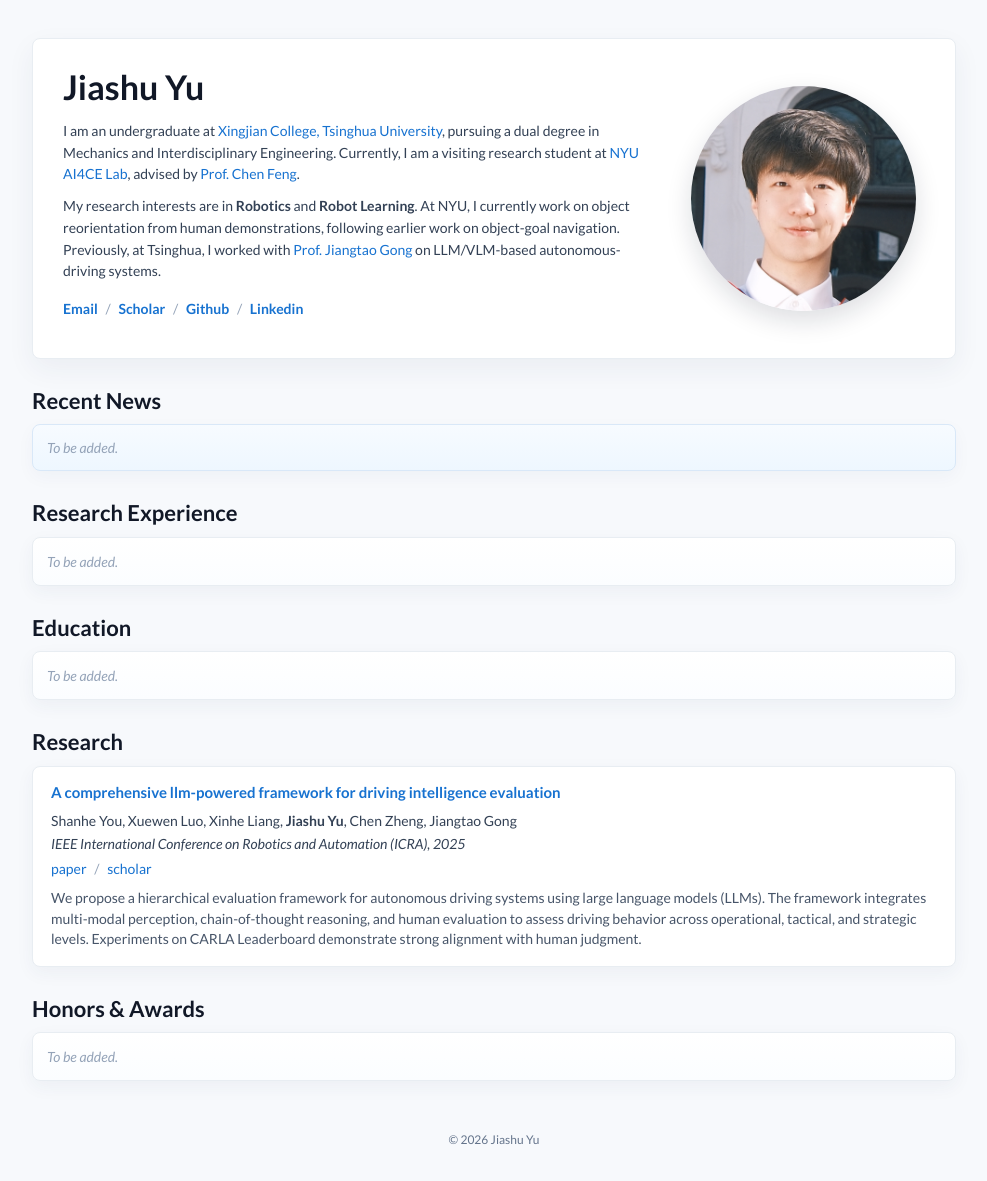
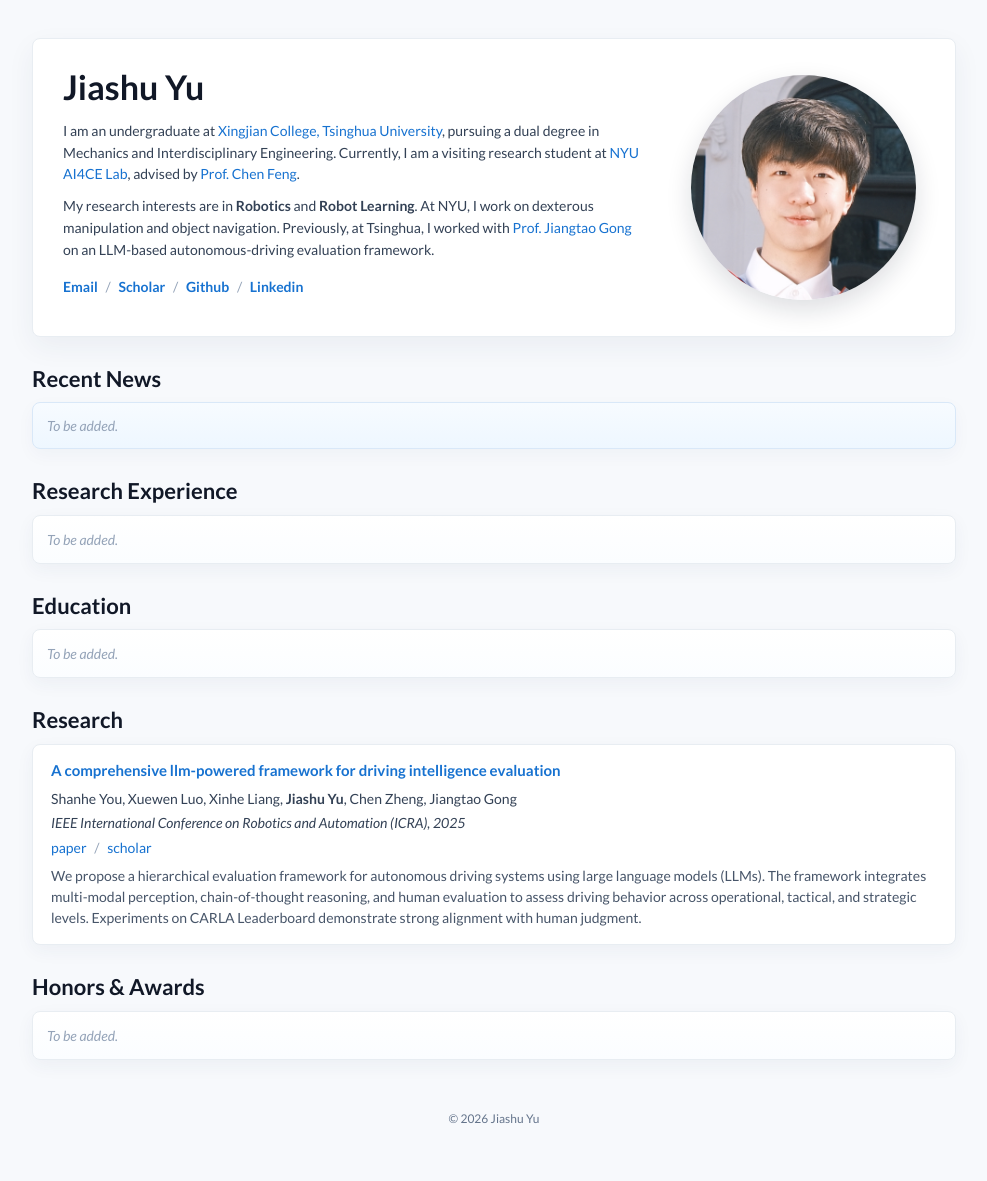
Before and after one commit to Jiashu-Yu/Jiashu-Yu.github.io, a Jekyll site: the page built from _pages/about.md, in a window 1280 px wide. Shown: the whole page, without its empty margins (146-1133 px from the left). Built offline with Jekyll 4.4.1, drawn with Linux system fonts in a browser that asks for light colours; after the commit the page ends 1160 px from its top, so only the background shows below that.

Commit message:
Simplify project descriptions in the bio

```diff
--- a/_pages/about.md
+++ b/_pages/about.md
@@ -15,7 +15,7 @@ redirect_from:
       <div class="profile-copy">
         <h1 class="name" id="page-title">Jiashu Yu</h1>
         <p>I am an undergraduate at <a href="https://www.xjc.tsinghua.edu.cn/" target="_blank" rel="noreferrer">Xingjian College, Tsinghua University</a>, pursuing a dual degree in Mechanics and Interdisciplinary Engineering. Currently, I am a visiting research student at <a href="https://ai4ce.github.io/" target="_blank" rel="noreferrer">NYU AI4CE Lab</a>, advised by <a href="https://engineering.nyu.edu/faculty/chen-feng" target="_blank" rel="noreferrer">Prof. Chen Feng</a>.</p>
-        <p>My research interests are in <strong>Robotics</strong> and <strong>Robot Learning</strong>. At NYU, I currently work on object reorientation from human demonstrations, following earlier work on object-goal navigation. Previously, at Tsinghua, I worked with <a href="https://designschool.sjtu.edu.cn/teacher/31104c124abec4f853ad19c8530ab586/viceprofessor/detail/69a8d4cfe67ee39d2475bd96" target="_blank" rel="noreferrer">Prof. Jiangtao Gong</a> on LLM/VLM-based autonomous-driving systems.</p>
+        <p>My research interests are in <strong>Robotics</strong> and <strong>Robot Learning</strong>. At NYU, I work on dexterous manipulation and object navigation. Previously, at Tsinghua, I worked with <a href="https://designschool.sjtu.edu.cn/teacher/31104c124abec4f853ad19c8530ab586/viceprofessor/detail/69a8d4cfe67ee39d2475bd96" target="_blank" rel="noreferrer">Prof. Jiangtao Gong</a> on an LLM-based autonomous-driving evaluation framework.</p>
         <p class="contact-links">
           <a href="mailto:{{ site.author.email }}">Email</a>
           {% if site.author.googlescholar %}<span>/</span> <a href="{{ site.author.googlescholar }}" target="_blank" rel="noreferrer">Scholar</a>{% endif %}
```
